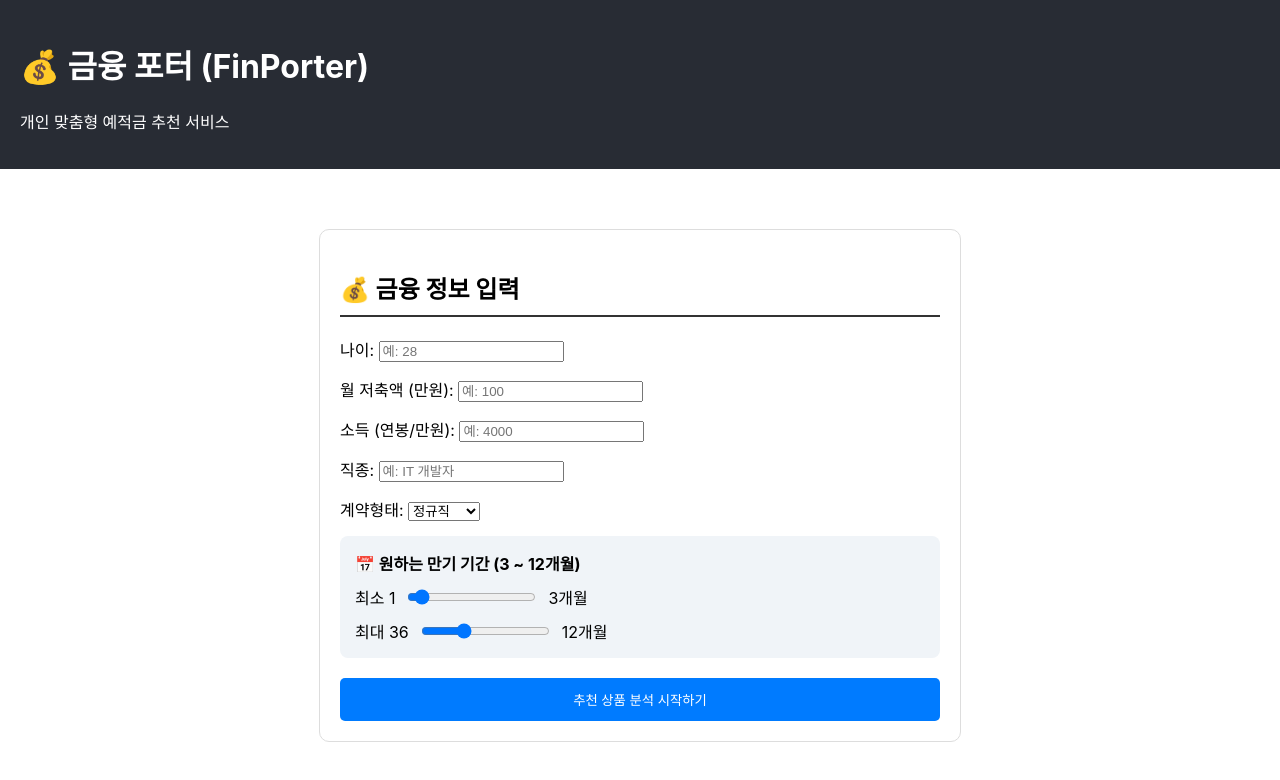
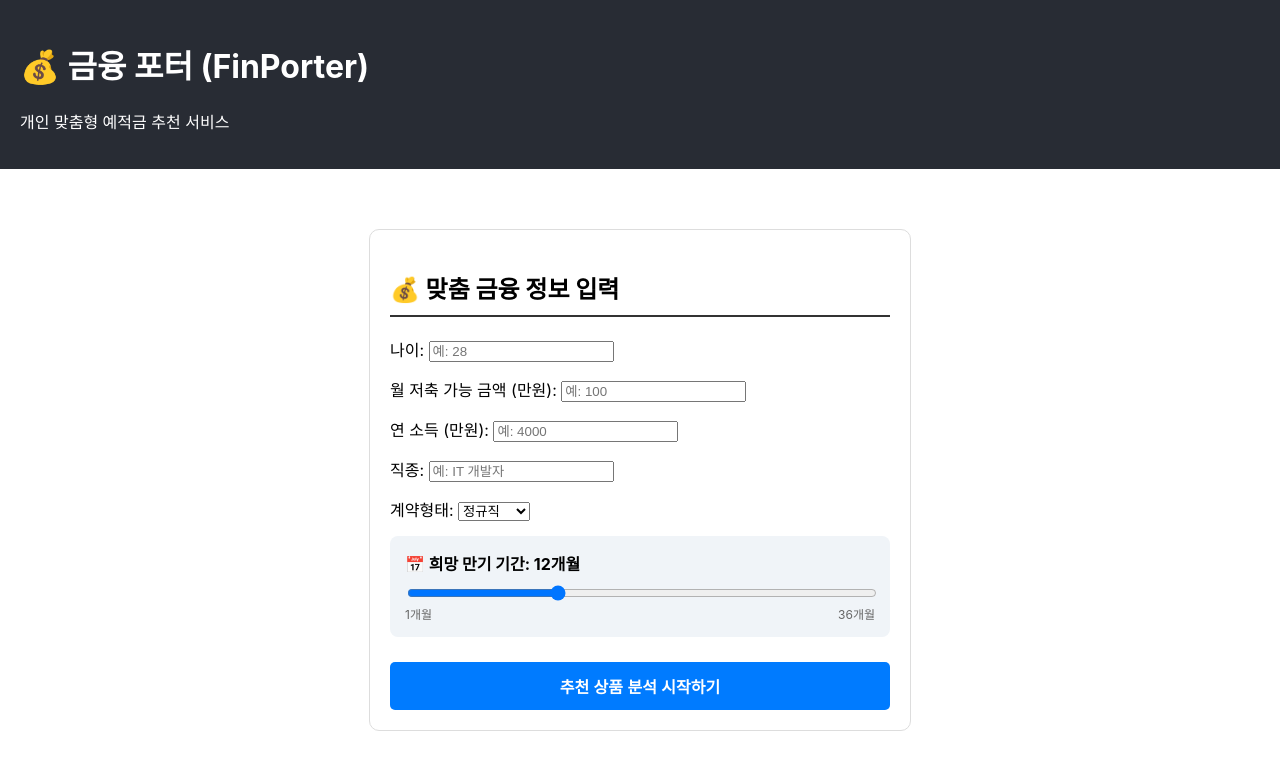
Before and after one commit to loniskr/kopo_finporter_test, a React (Create React App) app: page / in a window 1280 px wide. Shown: the top 780 px of the page. Built offline with nearby package versions, Linux system fonts and the light colour scheme.

Commit message:
만기일 텀과 단일 파일 나눔

```diff
--- a/src/App.js
+++ b/src/App.js
@@ -1,5 +1,5 @@
 import React from 'react';
-import FinancialInput from './components/FinancialInput'; // 질문자님과 팀원 4의 작업물
+import FinancialInput from './components/FinancialInput.js'; // 질문자님과 팀원 4의 작업물
 
 function App() {
   return (
--- a/src/components/FinancialInput.js
+++ b/src/components/FinancialInput.js
@@ -1,17 +1,14 @@
 import React, { useState } from 'react';
 
-function FinancialInput() {
+function FinancialInput({ onFormSubmit }) {
   const [formData, setFormData] = useState({
-    // 1. 노출 항목
     age: '',
     monthlySavings: '',
     income: '',
     job: '',
     contractType: '정규직',
-    minTerm: 3,
-    maxTerm: 12,
-
-    // 2. 숨겨진 항목 (추후 확장용)
+    term: 12, // 기본값 12개월
+    // 숨겨진 항목들
     houseOwned: 'N',
     carOwned: 'N',
     disabled: 'N',
@@ -24,25 +21,30 @@ function FinancialInput() {
     setFormData({ ...formData, [name]: value });
   };
 
+  const handleSubmit = (e) => {
+    e.preventDefault();
+    // 부모 컴포넌트(App.js)로 데이터 전달
+    onFormSubmit(formData);
+  };
+
   return (
-    <div style={{ padding: '20px', border: '1px solid #ddd', borderRadius: '10px', maxWidth: '600px', margin: '20px auto', textAlign: 'left' }}>
-      <h2 style={{ borderBottom: '2px solid #333', paddingBottom: '10px' }}>💰 금융 정보 입력</h2>
+    <div style={{ padding: '20px', border: '1px solid #ddd', borderRadius: '10px', maxWidth: '500px', margin: '20px auto', textAlign: 'left' }}>
+      <h2 style={{ borderBottom: '2px solid #333', paddingBottom: '10px' }}>💰 맞춤 금융 정보 입력</h2>
 
-      {/* --- 노출 섹션 --- */}
-      <div style={{ display: 'flex', flexDirection: 'column', gap: '15px' }}>
+      <form onSubmit={handleSubmit} style={{ display: 'flex', flexDirection: 'column', gap: '15px' }}>
         <div>
           <label>나이: </label>
-          <input name="age" type="number" value={formData.age} onChange={handleChange} placeholder="예: 28" />
+          <input name="age" type="number" value={formData.age} onChange={handleChange} placeholder="예: 28" required />
         </div>
 
         <div>
-          <label>월 저축액 (만원): </label>
-          <input name="monthlySavings" type="number" value={formData.monthlySavings} onChange={handleChange} placeholder="예: 100" />
+          <label>월 저축 가능 금액 (만원): </label>
+          <input name="monthlySavings" type="number" value={formData.monthlySavings} onChange={handleChange} placeholder="예: 100" required />
         </div>
 
         <div>
-          <label>소득 (연봉/만원): </label>
-          <input name="income" type="number" value={formData.income} onChange={handleChange} placeholder="예: 4000" />
+          <label>연 소득 (만원): </label>
+          <input name="income" type="number" value={formData.income} onChange={handleChange} placeholder="예: 4000" required />
         </div>
 
         <div>
@@ -60,47 +62,41 @@ function FinancialInput() {
           </select>
         </div>
 
-        {/* 만기일자 범위 설정 */}
+        {/* 단일 만기 설정 (슬라이더 + 숫자 표시) */}
         <div style={{ padding: '15px', backgroundColor: '#f0f4f8', borderRadius: '8px' }}>
-          <label style={{ fontWeight: 'bold' }}>📅 원하는 만기 기간 ({formData.minTerm} ~ {formData.maxTerm}개월)</label>
-          <div style={{ display: 'flex', alignItems: 'center', gap: '10px', marginTop: '10px' }}>
-            <span>최소 1</span>
+          <label style={{ fontWeight: 'bold' }}>📅 희망 만기 기간: {formData.term}개월</label>
           <input
-              name="minTerm" type="range" min="1" max="36"
-              value={formData.minTerm} onChange={handleChange}
+            name="term"
+            type="range"
+            min="1"
+            max="36"
+            value={formData.term}
+            onChange={handleChange}
+            style={{ width: '100%', marginTop: '10px' }}
           />
-            <span>{formData.minTerm}개월</span>
-          </div>
-          <div style={{ display: 'flex', alignItems: 'center', gap: '10px', marginTop: '10px' }}>
-            <span>최대 36</span>
-            <input
-              name="maxTerm" type="range" min="1" max="36"
-              value={formData.maxTerm} onChange={handleChange}
-            />
-            <span>{formData.maxTerm}개월</span>
-          </div>
+          <div style={{ display: 'flex', justifyContent: 'space-between', fontSize: '12px', color: '#666' }}>
+            <span>1개월</span>
+            <span>36개월</span>
           </div>
         </div>
 
-      {/* --- 숨겨진 섹션 (Hidden 영역) --- */}
-      {/* 나중에 쓸 수 있도록 데이터 바인딩은 되어있지만 화면에는 나타나지 않습니다. */}
-      <div style={{ display: 'none' }}>
-        <input name="houseOwned" value={formData.houseOwned} readOnly />
-        <input name="carOwned" value={formData.carOwned} readOnly />
-        <input name="disabled" value={formData.disabled} readOnly />
-        <input name="gender" value={formData.gender} readOnly />
-        <input name="military" value={formData.military} readOnly />
-      </div>
-
         <button
-        style={{ marginTop: '20px', width: '100%', padding: '12px', backgroundColor: '#007bff', color: 'white', border: 'none', borderRadius: '5px', cursor: 'pointer' }}
-        onClick={() => {
-          console.log("AI에게 전달될 데이터 객체:", formData);
-          alert("데이터가 콘솔에 저장되었습니다. AI API 호출을 준비합니다.");
+          type="submit"
+          style={{
+            marginTop: '10px',
+            padding: '12px',
+            backgroundColor: '#007bff',
+            color: 'white',
+            border: 'none',
+            borderRadius: '5px',
+            cursor: 'pointer',
+            fontSize: '16px',
+            fontWeight: 'bold'
           }}
         >
           추천 상품 분석 시작하기
         </button>
+      </form>
     </div>
   );
 }
```
Also changed, not shown: src/components/FinancialInputRange.js (added, +108 -0 lines). Lines whose indentation alone changed are shown as unchanged.
